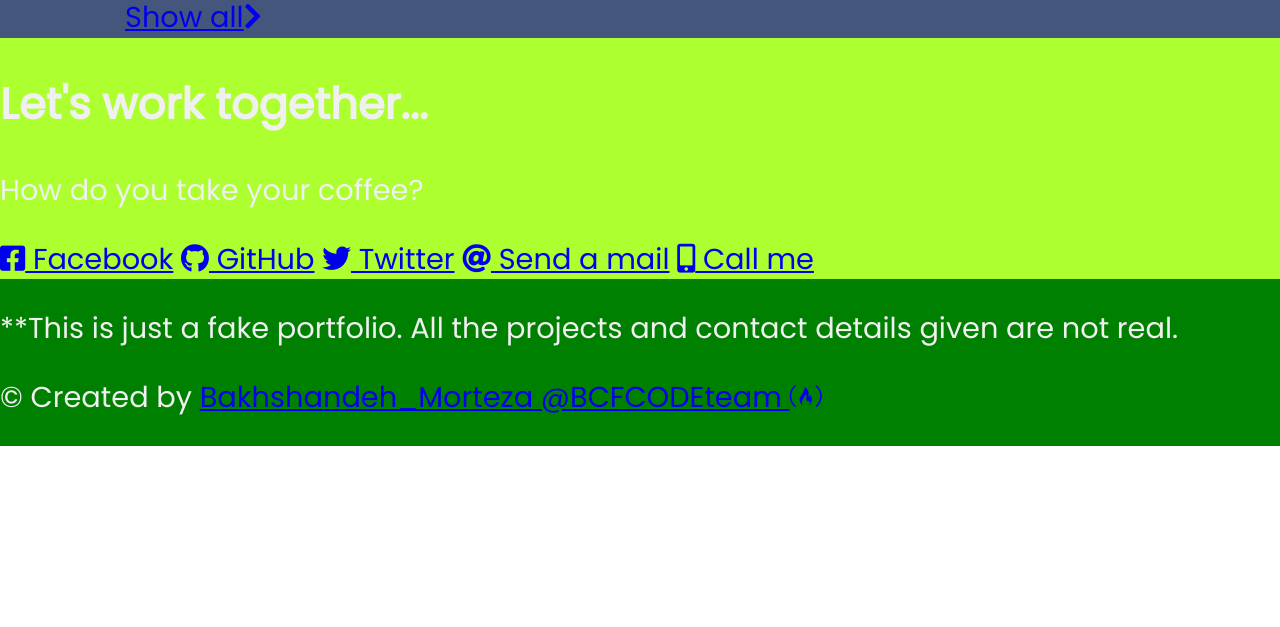
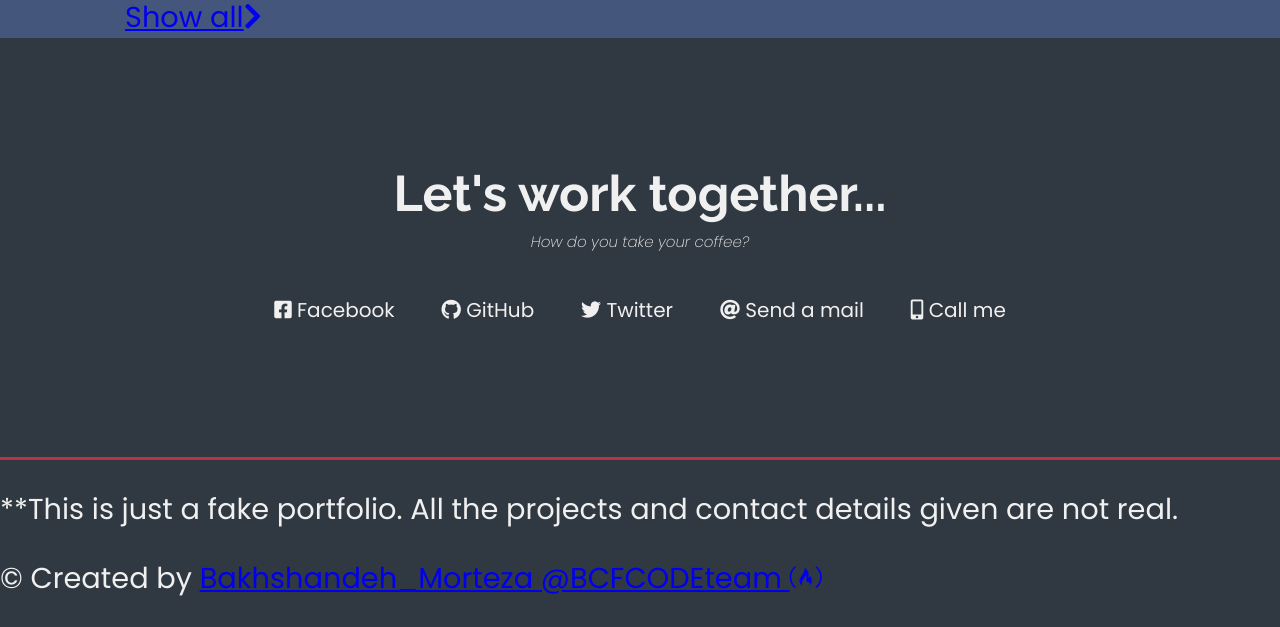
Before and after one commit to BCFCODE/Build-a-Personal-Portfolio-Webpage, a plain HTML site: page index.html in a window 1280 px wide. Shown: the part 1592-2219 px from the top of the page. Before the commit the page ends 2038 px from the top, so only its background shows below. Drawn offline with Linux system fonts and the light colour scheme.

Commit message:
styles for contact section added...

```diff
--- a/styles.css
+++ b/styles.css
@@ -108,16 +108,48 @@ nav ul li a {
 
 .project-title {
   color: var(--main-white);
-  text-decoration: none;
   font-size: 18px;
   text-align: center;
 }
 
+
 .contact-section {
   height: auto;
-  background-color: greenyellow;
+  background-color: var(--main-gray);
+  font-family: 'Raleway', sans-serif;
+  display: flex;
+  flex-direction: column;
+  align-items: center;
+  justify-content: center;
+  text-align: center;
+  border-bottom: 3px solid var(--main-red);
 }
 
+.contact-section-header h2 {
+  padding-top: 80px;
+  font-size: 50px;
+}
+
+.contact-section-header p {
+  font-size: 15px;
+  font-family: 'Poppins', sans-serif;
+  font-style: italic;
+  margin-top: -40px;
+}
+
+.contact-links {
+  margin-top: 20px;
+  margin-bottom: 130px;
+
+}
+
+.contact-links a {
+  font-family: 'Poppins', sans-serif;
+  font-size: 20px;
+  text-decoration: none;
+  color: var(--main-white);
+  margin: auto 20px;
+}
 footer {
-  background-color: green;
+  background-color: var(--main-gray);
 }
```
